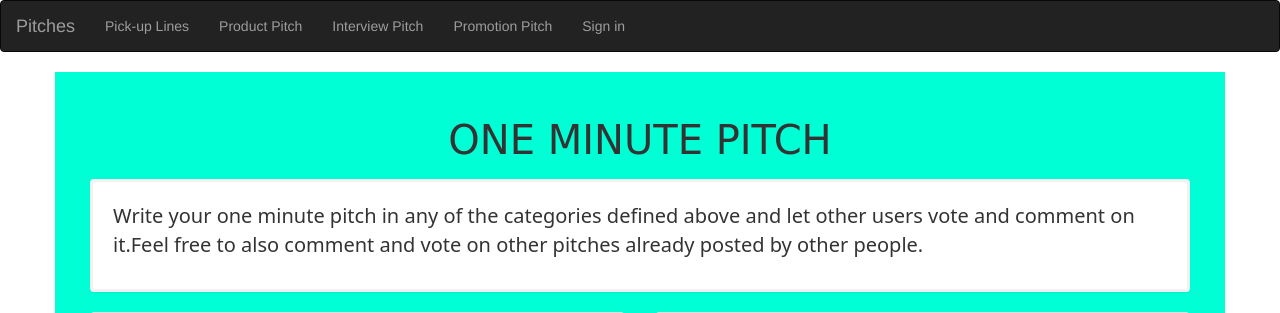
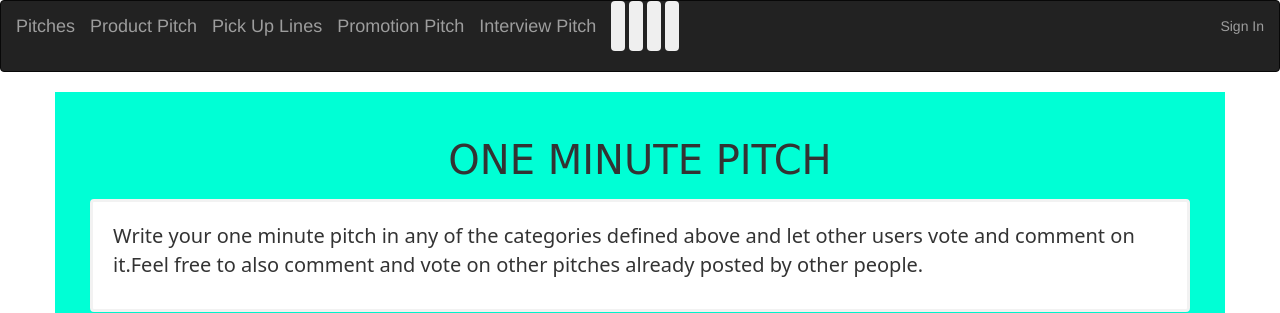
Before and after one commit to Ephraim-Kamau/pitches, a Python web app: template app/templates/index.html in a window 1280 px wide. Shown: the top 313 px of the page. Run offline with Jinja, Linux system fonts and the light colour scheme; the template is opened without the code that fills it, so the values that code supplies are empty; some libraries are stand-ins or nearby versions.

Commit message:
Add changes to navigation bar

```diff
--- a/app/templates/auth/register.html
+++ b/app/templates/auth/register.html
@@ -24,15 +24,15 @@
         <br>
 
         <h4 style="font-size:20px; font-family: 'Akronim', cursive">Password</h4>
-        <input type = "text" placeholder = "Enter password" name  = "password" required>
+        <input type = "password" placeholder = "Enter password" name  = "password" required>
         <br>
 
         <h4 style="font-size:20px; font-family: 'Akronim', cursive">Password</h4>
-        <input type = "text" placeholder = "Re-enter password" name  = "password" required>
+        <input type = "password" placeholder = "Re-enter password" name  = "password" required>
         <br>
         <br>
 
-        <button type="submit btn-success" class="registerbtn btn btn-success center-block">Register</button>
+        <button type="submit btn-success" class="registerbtn btn btn-success center-block ">Register</button>
 
     </div>
 </form>
--- a/app/templates/index.html
+++ b/app/templates/index.html
@@ -36,9 +36,9 @@
                     <hr>
                     <p class = "cardbody" style="font-family: system-ui; font-size:20px;">I know you're busy today, but can you add me to your to-do list?
                     However, there is something wrong with my cell phone. It doesn't have your number in it. ㋡㋡㋡</p>
-                    <a href="" class="btn btn-primary center-block" role="button">Add a Comment</a><br>
+                    <a href="{{url_for('auth.login')}}" class="btn btn-primary center-block" role="button">Add a Comment</a><br>
                     <a href="" class="btn btn-warning center-block" role="button">View All Comments</a><br>
-                    <a href="" class="btn btn-success center-block" role="button">Vote</a>
+                    <a href="{{url_for('auth.login')}}" class="btn btn-success center-block" role="button">Vote</a>
                 </div>
             </div>
         </div>
@@ -51,9 +51,9 @@
                         <hr>
                         <p class = "cardbody" style="font-family: system-ui; font-size:20px;">Hey, we can lower your distribution and production costs.
                             Let me know who to talk to. I would also like to discuss the possibility of you joining me.</p>
-                        <a href="" class="btn btn-primary center-block" role="button">Add a Comment</a><br>
+                        <a href="{{url_for('auth.login')}}" class="btn btn-primary center-block" role="button">Add a Comment</a><br>
                         <a href="" class="btn btn-warning center-block" role="button">View All Comments</a><br>
-                        <a href="" class="btn btn-success center-block" role="button">Vote</a>
+                        <a href="{{url_for('auth.login')}}" class="btn btn-success center-block" role="button">Vote</a>
                     </div>
                 </div>
             </div>
@@ -67,9 +67,9 @@
                         <p class = "cardbody" style="font-family: system-ui; font-size:20px;">Hi, my name is Sara. It’s so nice to meet you! I’m a PR manager, specializing in overseeing
                         successful initiative launches from beginning to end. Along with my seven years of professional experience, I recently received my MBA with
                         a focus on consumer trust and retention. I find the work your PR team does to be innovating and refreshing—I’d love the opportunity to put my expertise to work for your company.</p>
-                        <a href="" class="btn btn-primary center-block" role="button">Add a Comment</a><br>
+                        <a href="{{url_for('auth.login')}}" class="btn btn-primary center-block" role="button">Add a Comment</a><br>
                         <a href="" class="btn btn-warning center-block" role="button">View All Comments</a><br>
-                        <a href="" class="btn btn-success center-block" role="button">Vote</a>
+                        <a href="{{url_for('auth.login')}}" class="btn btn-success center-block" role="button">Vote</a>
                     </div>
                 </div>
             </div>
@@ -85,9 +85,9 @@
                         labour force and lower production costs. This has resulted in better and improved profits for the business in the preceding 2 financial years. And as such, I believe
                         I have proven myself and deserve a promotion from you to the Head of Management in-charge of the production and management of the day-to-day organizational
                         affairs. </p>
-                        <a href="" class="btn btn-primary center-block" role="button">Add a Comment</a><br>
+                        <a href="{{url_for('auth.login')}}" class="btn btn-primary center-block" role="button">Add a Comment</a><br>
                         <a href="" class="btn btn-warning center-block" role="button">View All Comments</a><br>
-                        <a href="" class="btn btn-success center-block" role="button">Vote</a>
+                        <a href="{{url_for('auth.login')}}" class="btn btn-success center-block" role="button">Vote</a>
                     </div>
                 </div>
             </div>
--- a/app/templates/interview.html
+++ b/app/templates/interview.html
@@ -6,7 +6,7 @@
 
     <div class="container">
         <div class = "row">
-            <h1>INterview Pitch</h1>
+            <h1>Interview Pitch</h1>
             <hr>
             {% if pitches %}
                 {{macro.displayPitches(pitches)}}
--- a/app/templates/navbar.html
+++ b/app/templates/navbar.html
@@ -8,23 +8,38 @@
               <span class="icon-bar"></span>
             </button>
             <a class="navbar-brand" href="/"> Pitches </a>
+
+            <button type="button" class="navbar toggle" data-toggle="collapse" data-target=".navbar-collapse">
+            </button>
+            <a class="navbar-brand" href="{{url_for('main.product')}}">Product Pitch</a>
+
+            <button type="button" class="navbar toggle" data-toggle="collapse" data-target=".navbar-collapse">
+                </button>
+                <a class="navbar-brand" href="{{url_for('main.pickUpLines')}}">Pick Up Lines</a>
+
+            <button type="button" class="navbar toggle" data-toggle="collapse" data-target=".navbar-collapse">
+                </button>
+                <a class="navbar-brand" href="{{url_for('main.promotion')}}">Promotion Pitch</a>
+
+            <button type="button" class="navbar toggle" data-toggle="collapse" data-target=".navbar-collapse">
+                </button>
+                <a class="navbar-brand" href="{{url_for('main.interview')}}">Interview Pitch</a>
+
             </div>
-        <div class="navbar-collapse collapse">
-            <ul class="nav navbar-nav">
-                <li><a href="/">Pick-up Lines</a></li>
-                <li><a href="/">Product Pitch</a></li>
-                <li><a href="/">Interview Pitch</a></li>
-                <li><a href="/">Promotion Pitch</a></li>
 
                 <ul class="nav navbar-nav navbar-right">
                         {% if current_user.is_authenticated %}
                         <li><a href="{{url_for('main.profile',uname=current_user.username)}}">Profile</a></li>
-                    <li><a href="{{url_for('auth.logout')}}">Sign out</a></li>
+                        <li><a href="{{url_for('auth.logout')}}">Sign Out</a></li>
                         {% else %}
-                    <li><a href="{{url_for('auth.login')}}">Sign in</a></li>
+                        <li><a href="{{url_for('auth.login')}}">Sign In</a></li>
                         {%endif%}
                       </ul>
-        </div>
+
+
+
+
+
 
 
     </div>
```
Also changed, not shown: app/main/views.py (+12 -12 lines). Lines whose indentation alone changed are shown as unchanged.
